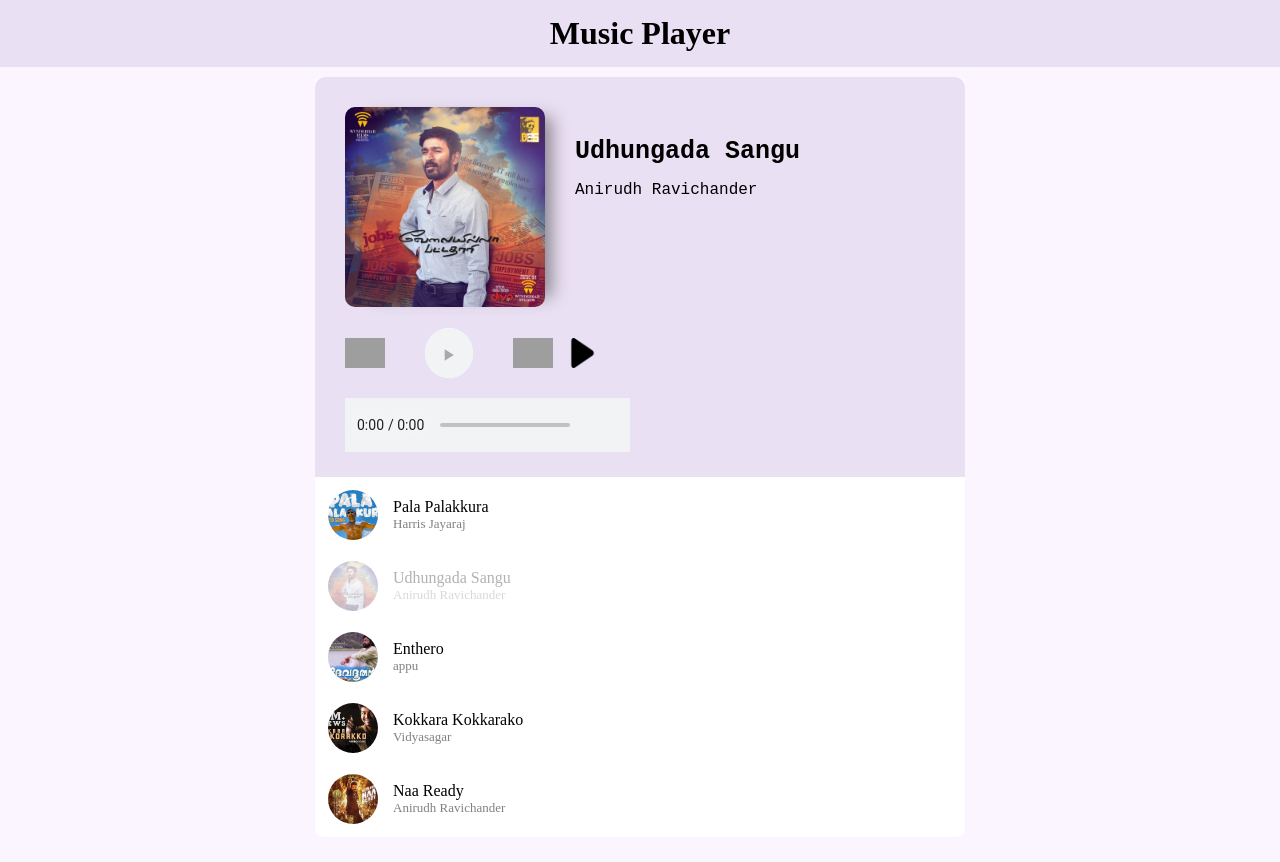
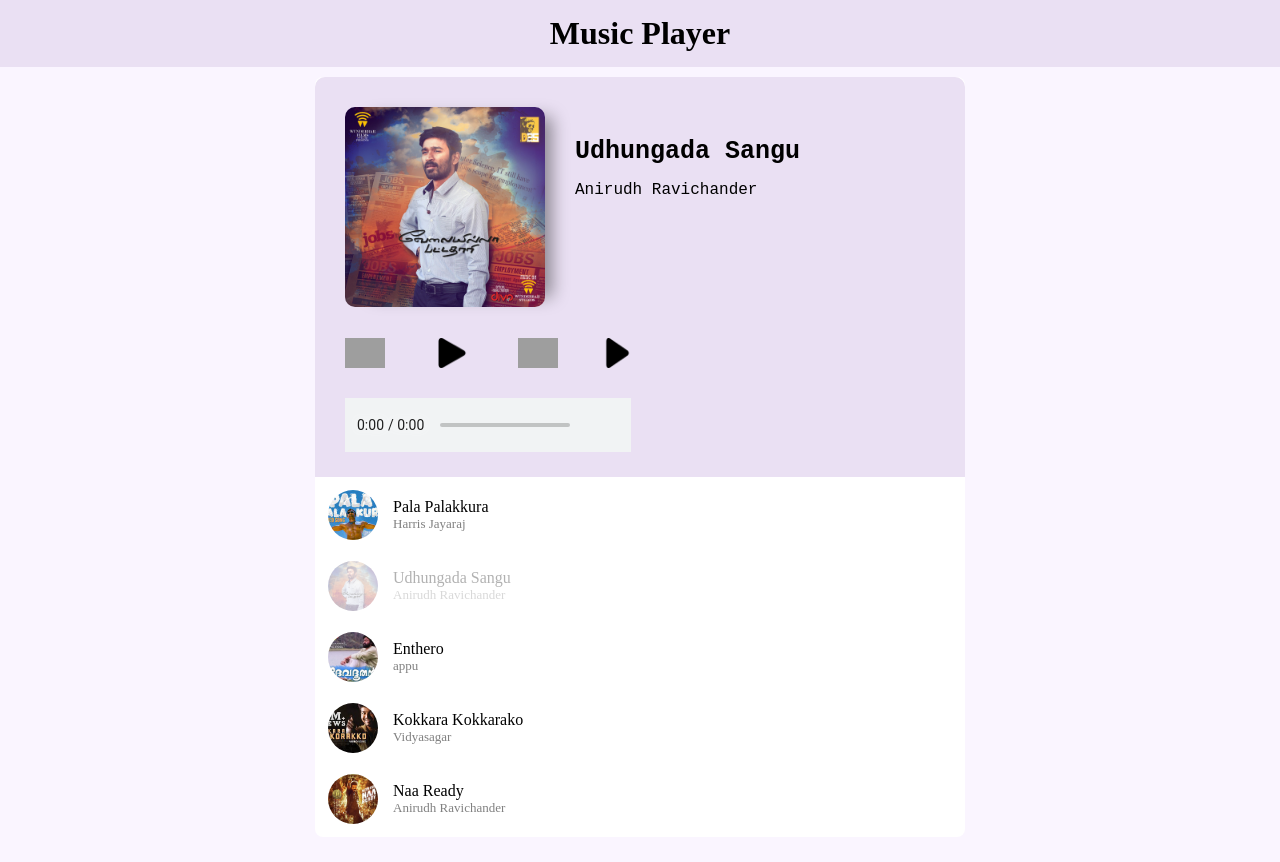
Before and after one commit to Vishnu648/tvi-react-exercises, a React (Vite) app in the folder music-player/: page / in a window 1280 px wide. Shown: the top 862 px of the page. Built offline with nearby package versions, Linux system fonts and the light colour scheme; grey boxes are pictures that could not be loaded.

Commit message:
music player play/pause

```diff
--- a/music-player/src/App.css
+++ b/music-player/src/App.css
@@ -84,7 +84,7 @@ header {
 }
 #audioTag {
   height: 150px;
-  width: 285px;
+  width: 286px;
   overflow: hidden;
 }
 #audio {
@@ -106,7 +106,7 @@ header {
 }
 #nextPrevSong {
   height: 51px;
-  width: 250px;
+  width: 290px;
   display: flex;
   justify-content: space-between;
   margin-bottom: 20px;
@@ -120,37 +120,12 @@ header {
 #shuffle {
   height: 20px;
   width: 25px;
-}
-.playPause {
-  width: 80px;
   position: relative;
-  right: -10px;
-}
-.playPause {
-  width: 120px;
-  position: relative;
-  left: -3px;
-}
-.playPause::-webkit-media-controls-volume-slider,
-.playPause::-webkit-media-controls-mute-button,
-.playPause::-webkit-media-controls-timeline,
-.playPause::-webkit-media-controls-current-time-display,
-.playPause::-webkit-media-controls-time-remaining-display {
-  display: none !important;
-}
-
-/* Center the remaining controls */
-.playPause::-webkit-media-controls {
-  -webkit-justify-content: center;
-  height: 25px;
+  left: -5px;
 }
 #playOrPause {
-  width: 48px;
-  height: 50px;
-  margin: 0 23px;
-  overflow: hidden;
-  background-color: #fff;
-  border-radius: 50%;
+  border: 1px solid red;
+  width: 115px;
 }
 #playOrPause::-webkit-media-controls-volume-slider,
 #playOrPause::-webkit-media-controls-mute-button,
--- a/music-player/src/pages/Home.jsx
+++ b/music-player/src/pages/Home.jsx
@@ -1,4 +1,4 @@
-import { useState, useEffect } from "react";
+import { useState, useRef } from "react";
 import "../App.css";
 import { ToastContainer, toast } from "react-toastify";
 import "react-toastify/dist/ReactToastify.css";
@@ -19,6 +19,7 @@ import {
 import Shuffle from "../assets/logos/shuffle.png";
 
 function Home() {
+  const audioPlayerRef = useRef(null);
   const [playlist, setPlaylist] = useState([
     {
       name: "Pala Palakkura",
@@ -60,13 +61,13 @@ function Home() {
     composer: "Anirudh Ravichander",
     img: UdhundadaSangu,
   });
-  const [isPlaying, setIsPlaying] = useState(true);
+  const [isPlaying, setIsPlaying] = useState(false);
   const [isShuffle, setIsShuffle] = useState(false);
 
   const showToastMessage = (message = "Playing next track!") => {
     toast(message, {
       position: "top-left",
-      autoClose: 4000,
+      autoClose: 3000,
       hideProgressBar: false,
       closeOnClick: true,
       pauseOnHover: false,
@@ -80,19 +81,19 @@ function Home() {
       setTimeout(() => {
         if (i == 5) {
           showToastMessage();
-          if (isShuffle) {
-            let num = Math.random() * (6 - 1) + 1;
-            let num1 = Math.floor(num);
+          // if (isShuffle) {
+          let num = Math.random() * (6 - 1) + 1;
+          let num1 = Math.floor(num);
 
-            randomeSong(num1);
-          } else {
-            if (selectedMusic.id == 5) {
-              randomeSong(1);
-            } else {
-              let shuffleId = 0;
-              randomeSong(selectedMusic.id + 1);
-            }
-          }
+          randomeSong(num1);
+          // } else {
+          //   if (selectedMusic.id == 5) {
+          //     randomeSong(1);
+          //   } else {
+          //     let shuffleId = 0;
+          //     randomeSong(selectedMusic.id + 1);
+          //   }
+          // }
         }
         resolve(setCounter(i));
       }, 1000)
@@ -144,6 +145,17 @@ function Home() {
     setIsShuffle((prev) => !prev);
   };
 
+  const playAndPause = () => {
+    setIsPlaying((prev) => !prev);
+    const audioPlayer = audioPlayerRef.current;
+
+    if (audioPlayer.paused) {
+      audioPlayer.play();
+    } else {
+      audioPlayer.pause();
+    }
+  };
+
   return (
     <div className="container">
       <header>
@@ -168,27 +180,15 @@ function Home() {
                   src="https://s3-us-west-2.amazonaws.com/s.cdpn.io/329679/music-player-freebie-previous.svg"
                   alt="prev"
                 />
-                {/* {isPlaying ? (
+                {isPlaying ? (
                   <img
-                    onClick={() => setIsPlaying(false)}
+                    onClick={playAndPause}
                     src="https://s3-us-west-2.amazonaws.com/s.cdpn.io/329679/music-player-freebie-pause.svg"
                     alt="pause"
                   />
                 ) : (
-                  <img
-                    onClick={() => setIsPlaying(true)}
-                    src={Play}
-                    alt="play"
-                  />
-                )} */}
-                <div id="playOrPause">
-                  <audio
-                    className="playPause"
-                    controls
-                    src={selectedMusic.music}
-                    autoPlay
-                  />
-                </div>
+                  <img onClick={playAndPause} src={Play} alt="play" />
+                )}
 
                 <img
                   onClick={() => nextSong(selectedMusic.id)}
@@ -202,6 +202,7 @@ function Home() {
                 )}
               </div>
               <audio
+                ref={audioPlayerRef}
                 id="audio"
                 controls
                 src={selectedMusic.music}
```
